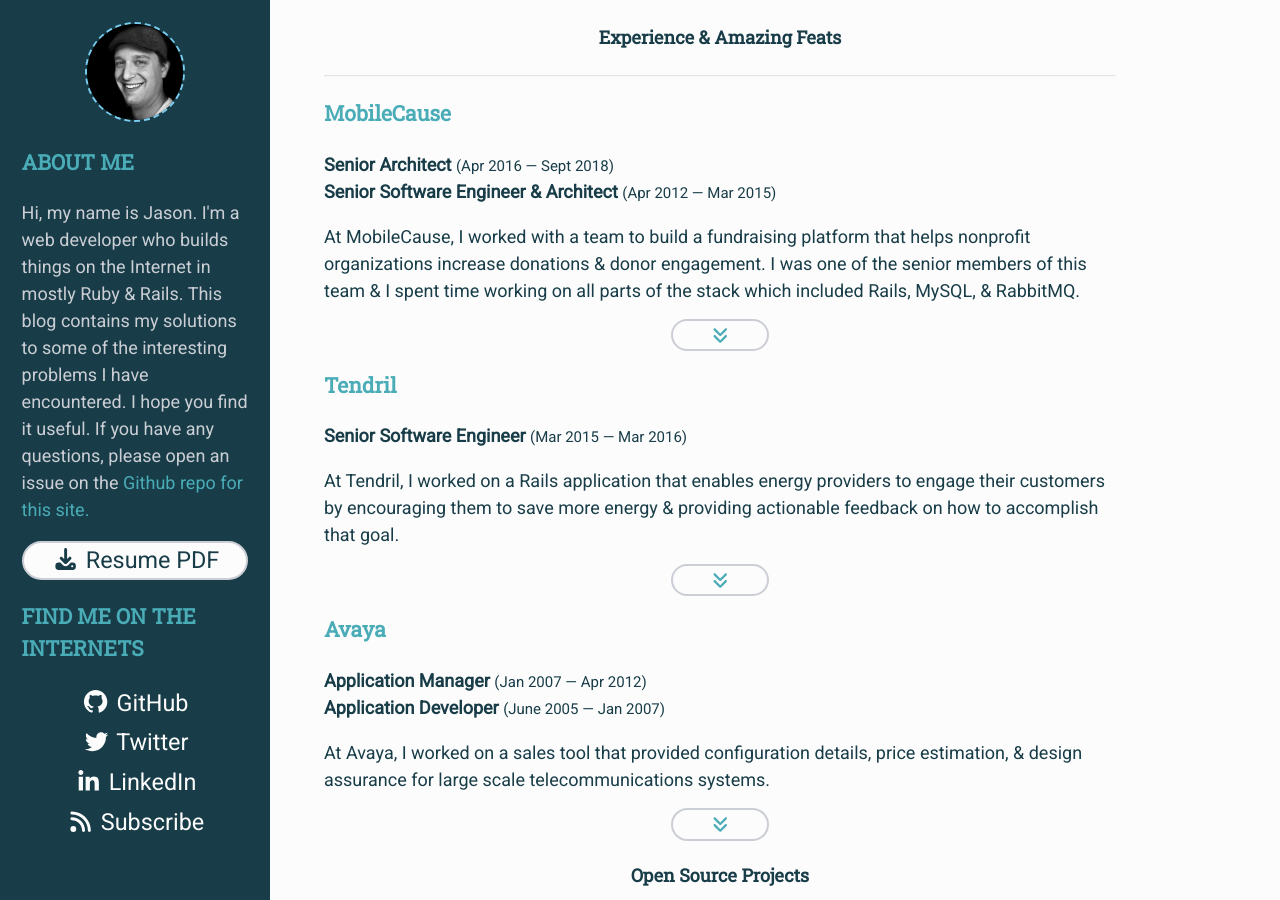
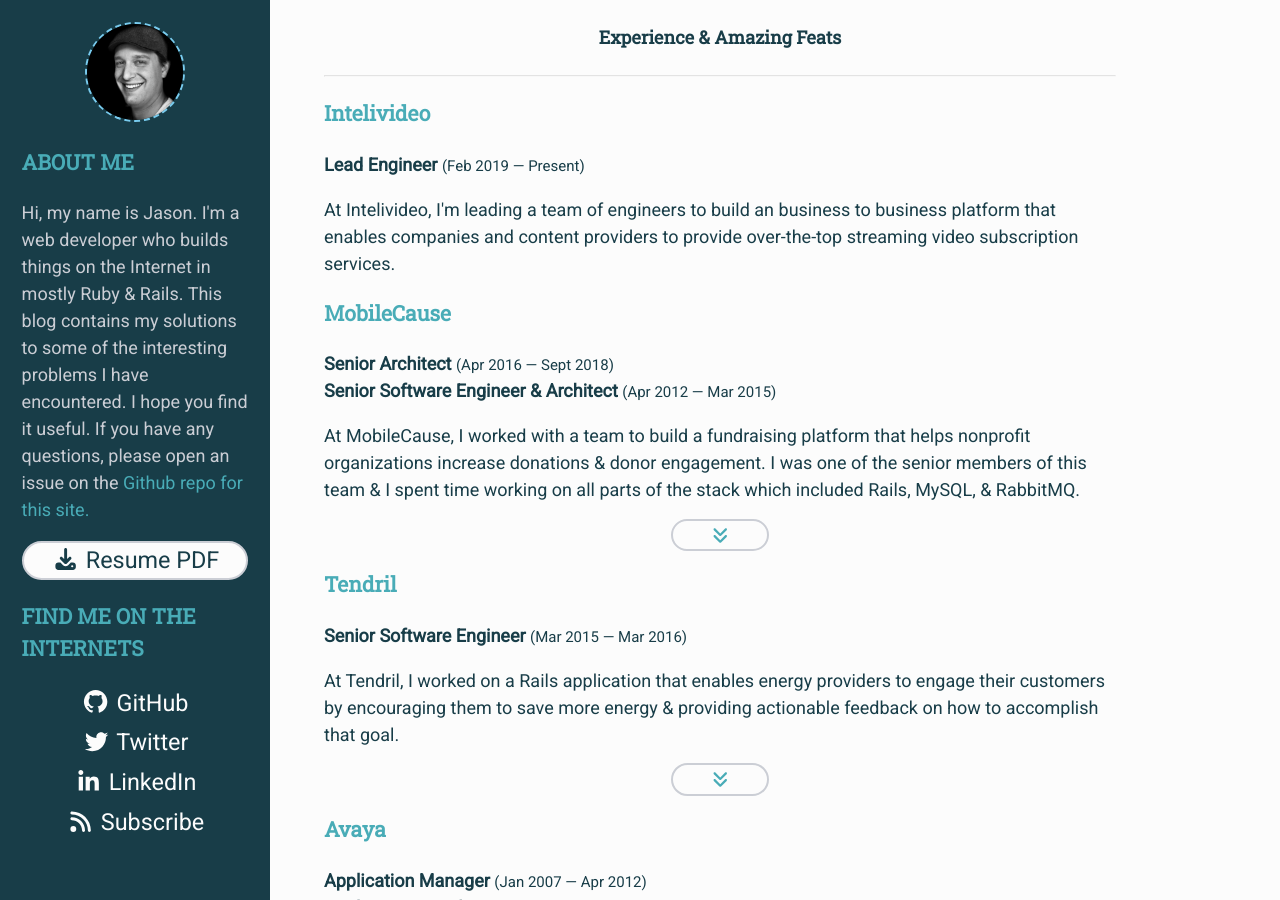
Before and after one commit to thetizzo/thetizzo.github.io, a Jekyll site: the page built from resume.html, in a window 1280 px wide and 900 px high. Built offline with Jekyll 4.4.1, drawn with Linux system fonts in a browser that asks for light colours; nearby versions of some CDN libraries; library files that are not in the unit come from our copies.

Commit message:
Add first cut at Intelivideo section for resume.  Also handles the case where I have a job with no accomplishments (unlikely as that may be 😏)

```diff
--- a/_data/resume.yml
+++ b/_data/resume.yml
@@ -9,6 +9,15 @@
   graduated: December 2005
 
 jobs:
+  - company:
+      name: Intelivideo
+      website: https://www.intelivideo.com
+    positions:
+      - title: Lead Engineer
+        duration: Feb 2019 &mdash; Present
+    description:
+      At Intelivideo, I'm leading a team of engineers to build an business to business platform that
+      enables companies and content providers to provide over-the-top streaming video subscription services.
   - company:
       name: MobileCause
       website: https://www.mobilecause.com/
--- a/_includes/resume/experience_section.html
+++ b/_includes/resume/experience_section.html
@@ -16,6 +16,7 @@
 
       <p>{{ job.description }}</p>
 
+      {% if job.accomplishments %}
         <ul class="hide" id="accomplishments-{{ forloop.index }}">
           {% for accomplishment in job.accomplishments %}
             <li>{{ accomplishment }}</li>
@@ -27,6 +28,7 @@
             <i class="fa fa-angle-double-down"></i>
           </a>
         </div>
+      {% endif %}
     </div>
   {% endfor %}
 </section>
--- a/assets/javascripts/resume.js
+++ b/assets/javascripts/resume.js
@@ -36,6 +36,9 @@
     };
 
     var list = function(items) {
+      if (items === undefined) {
+        return {};
+      }
       return { ul: items, margin: [20, 0, 20, 0] };
     };
 
@@ -79,11 +82,7 @@
     content.push(sectionHeading('Experience & Amazing Feats'));
 
     $.each(resumeContent['jobs'], function(i, job) {
-      if(job['company']['name'] === 'Avaya') {
-        content.push({ text: job['company']['name'], style: 'company_name', pageBreak: 'before' });
-      } else {
-        content.push({ text: job['company']['name'], style: 'company_name' });
-      }
+      content.push({ text: job['company']['name'], style: 'company_name' });
 
       $.each(job['positions'], function(i, position) {
         content.push({
```
Lines whose indentation alone changed are shown as unchanged.
